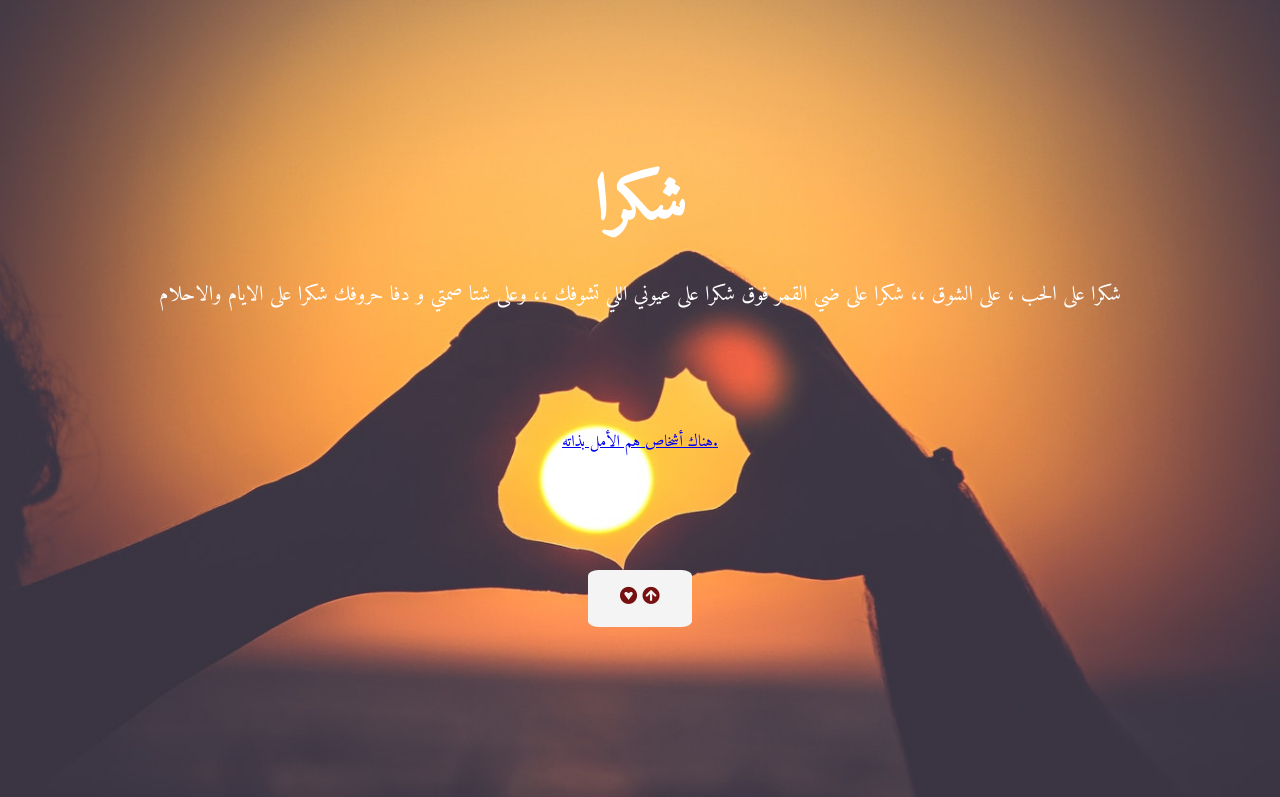
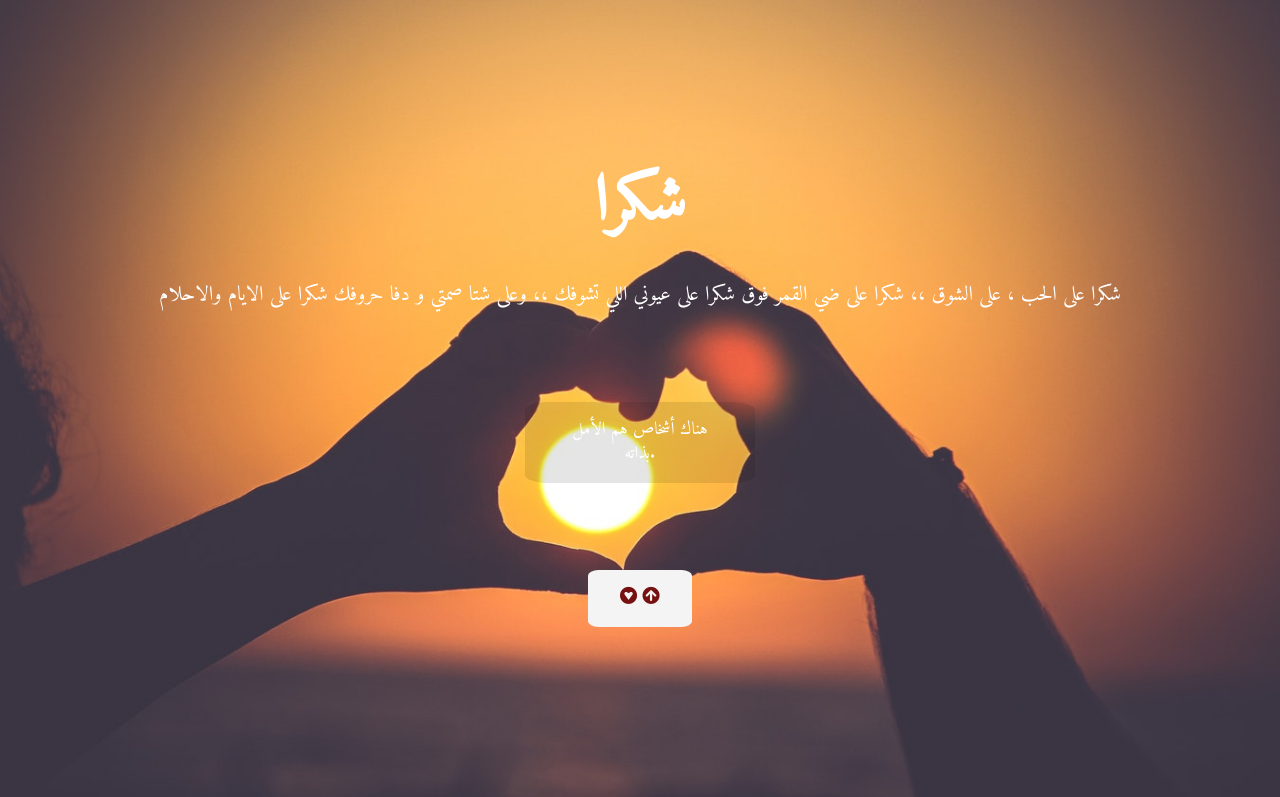
Before and after one commit to ahmadalnaib/azaz, a plain HTML site: page index.html in a window 1280 px wide. Shown: the part 2403-3200 px from the top of the page. Drawn offline with nearby package versions, Linux system fonts and the light colour scheme.

Commit message:
Update style.css

```diff
--- a/style.css
+++ b/style.css
@@ -70,7 +70,7 @@ body{
   transition: all 0.3s ease-in;
   border-radius:10%;
 }
-.btn-4{
+.btn-33{
   display: inline-block;
   padding: 1rem 2rem;
   background: rgba(0, 0,0, 0.1);
```
